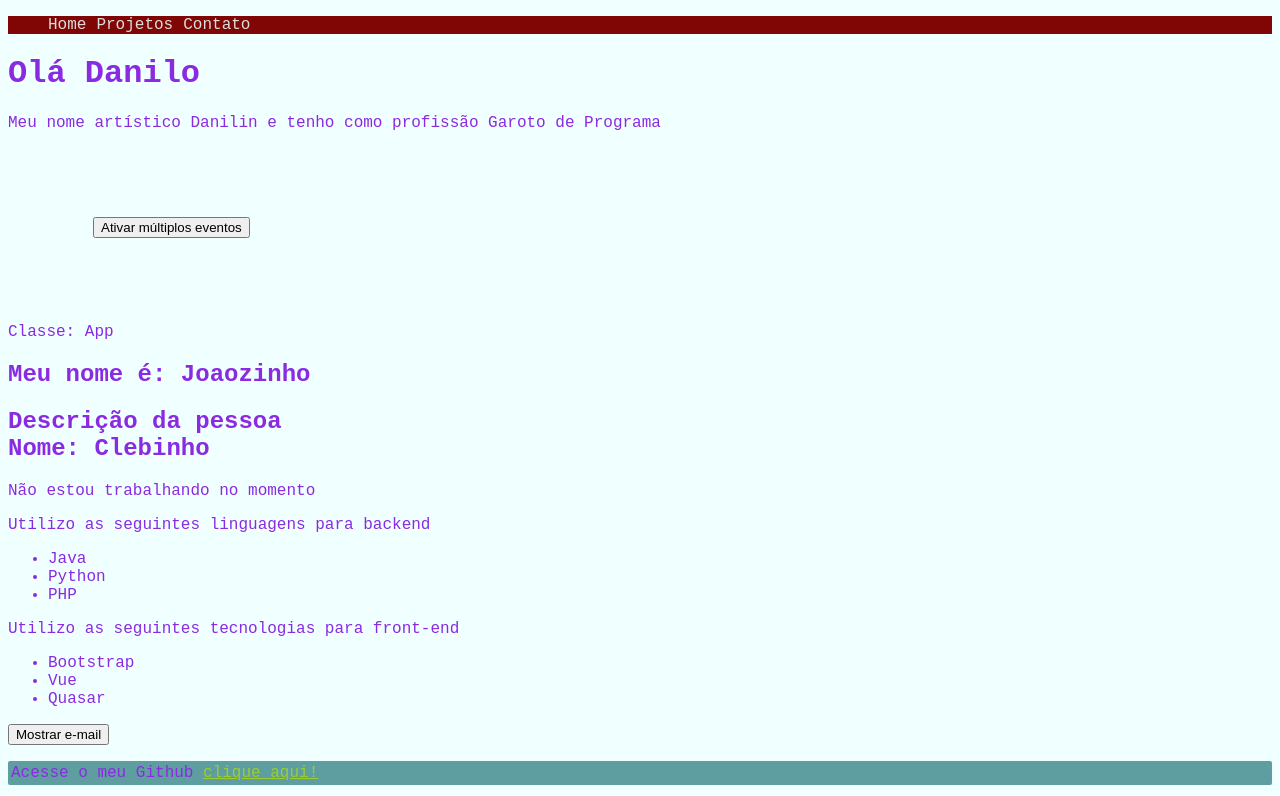
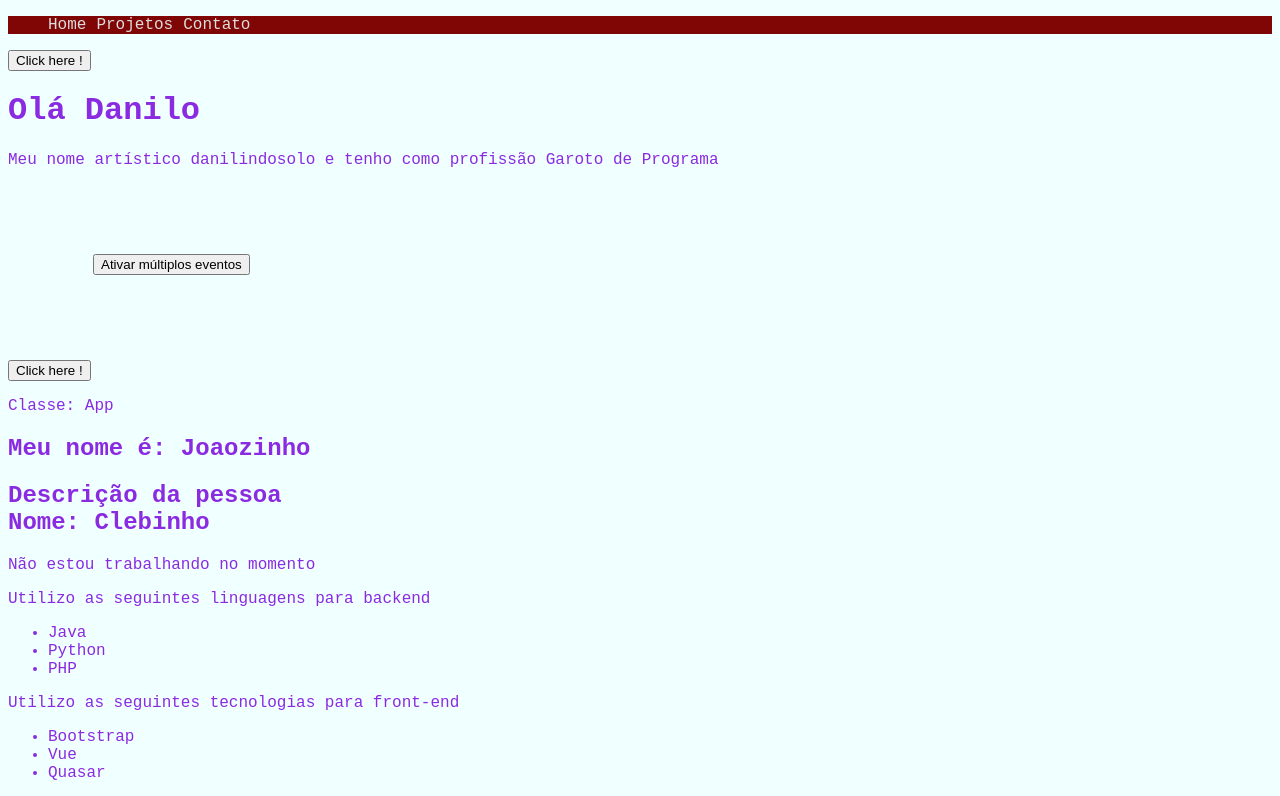
Before and after one commit to DaniloArr/curso-vue3, a Vue app in the folder 2_projeto_vue/: page / in a window 1280 px wide. Shown: the top 796 px of the page. Built offline with nearby package versions, Linux system fonts and the light colour scheme.

Commit message:
Reutilização de componentes

```diff
--- a/2_projeto_vue/src/components/PrimeiroComponente.vue
+++ b/2_projeto_vue/src/components/PrimeiroComponente.vue
@@ -1,22 +1,26 @@
 <template>
     <div>
+        <reutilizacao />
         <h1>Olá Danilo</h1>
         <p>Meu nome artístico {{ nome }} e tenho como profissão {{ profissao }}</p>
         <MultiplosEventos />
+        <reutilizacao />
     </div>
 </template>
 
 <script>
 import MultiplosEventos from './MultiplosEventos.vue'
+import Reutilizacao from './Reutilizacao.vue'
 
     export default {
         name: 'PrimeiroComponente',
         components: {
-            MultiplosEventos
+            MultiplosEventos,
+                Reutilizacao
         },
         data(){
             return {
-                nome: "Danilin",
+                nome: "danilindosolo",
                 profissao: "Garoto de Programa"
             }
         }
--- /dev/null
+++ b/2_projeto_vue/src/components/Reutilizacao.vue
@@ -0,0 +1,21 @@
+<template>
+    <div>
+        <button @click="ativar">Click here !</button>
+        <span v-show="ativou"> &nbsp; Botão ativado</span>
+    </div>
+</template>
+<script>
+export default {
+    name: 'Reutilizacao',
+    data() {
+        return {
+            ativou: false
+        }
+    },
+    methods: {
+        ativar() {
+            this.ativou = !this.ativou;
+        }
+    }
+}
+</script>
```
